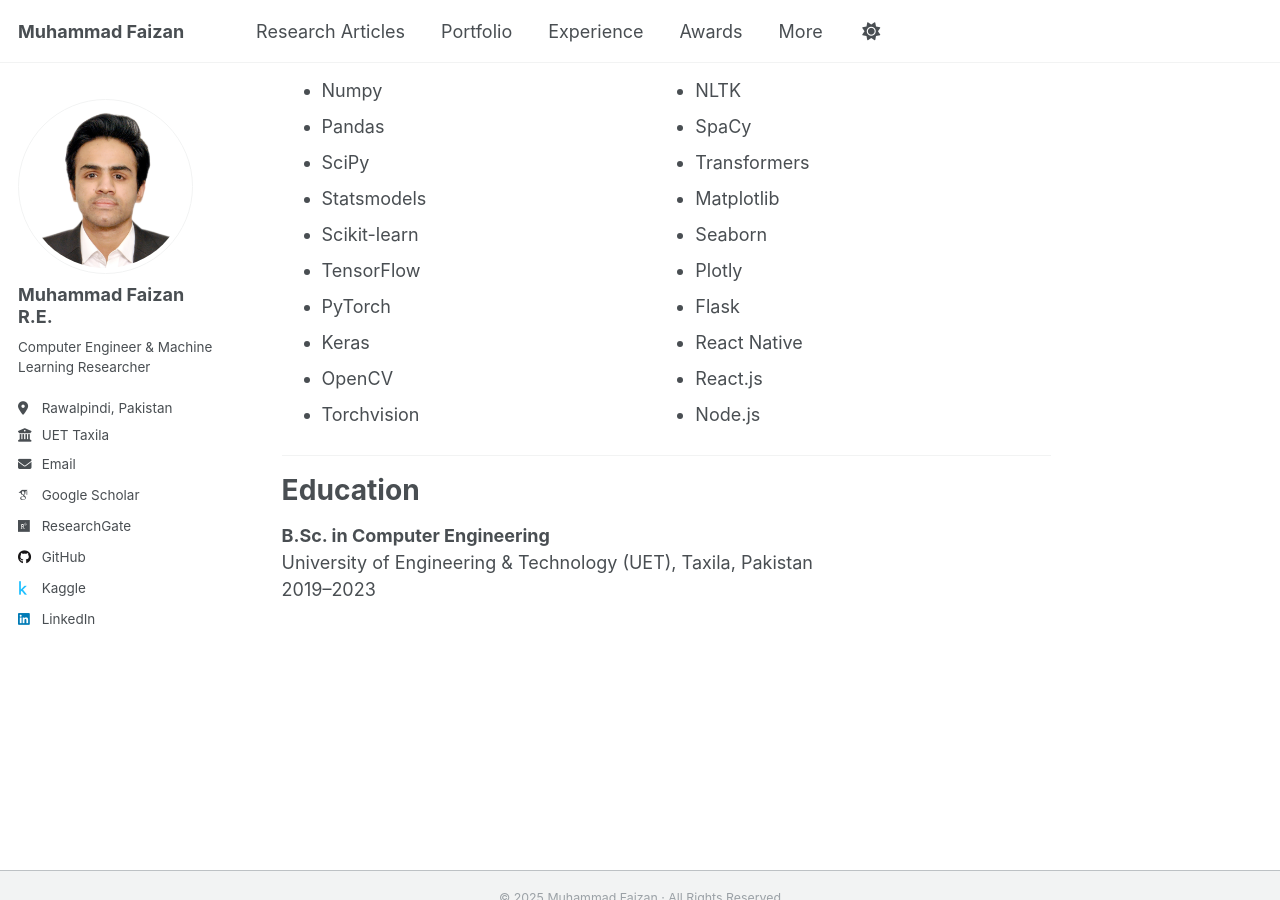
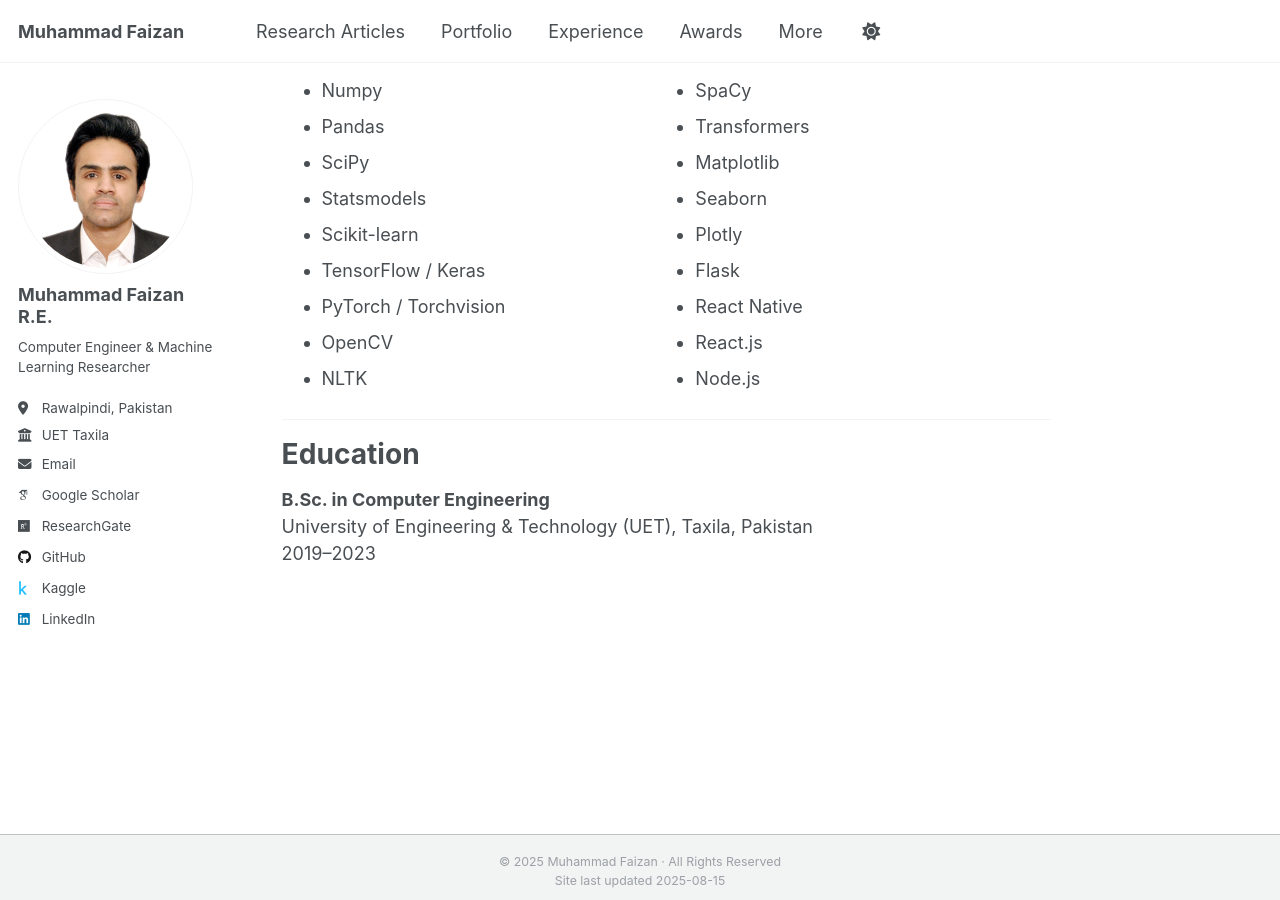
Before and after one commit to MuhammadFaizan99/MuhammadFaizan99.github.io, a Jekyll site: the page built from _pages/about.md, in a window 1280 px wide and 900 px high, scrolled down 909 px. Built offline with Jekyll 4.4.1, drawn with Linux system fonts in a browser that asks for light colours; some web fonts are replaced; a script that is not in the unit is left out.

```diff
--- a/_pages/about.md
+++ b/_pages/about.md
@@ -45,11 +45,9 @@ Libraries & Frameworks
 <li>SciPy</li>
 <li>Statsmodels</li>
 <li>Scikit-learn</li>
-<li>TensorFlow</li>
-<li>PyTorch</li>
-<li>Keras</li>
+<li>TensorFlow / Keras</li>
+<li>PyTorch / Torchvision</li>
 <li>OpenCV</li>
-<li>Torchvision</li>
 <li>NLTK</li>
 <li>SpaCy</li>
 <li>Transformers</li>
```
